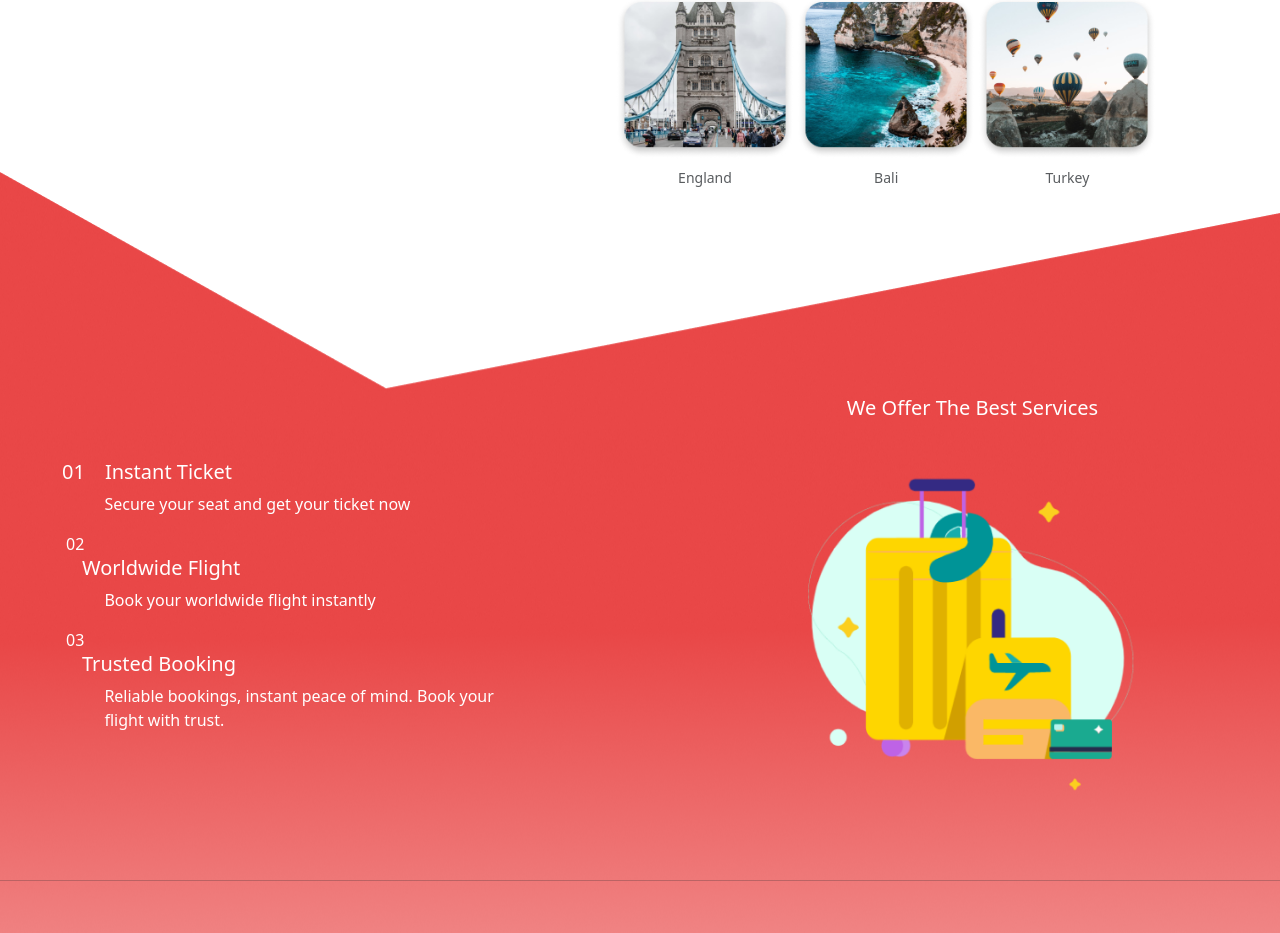
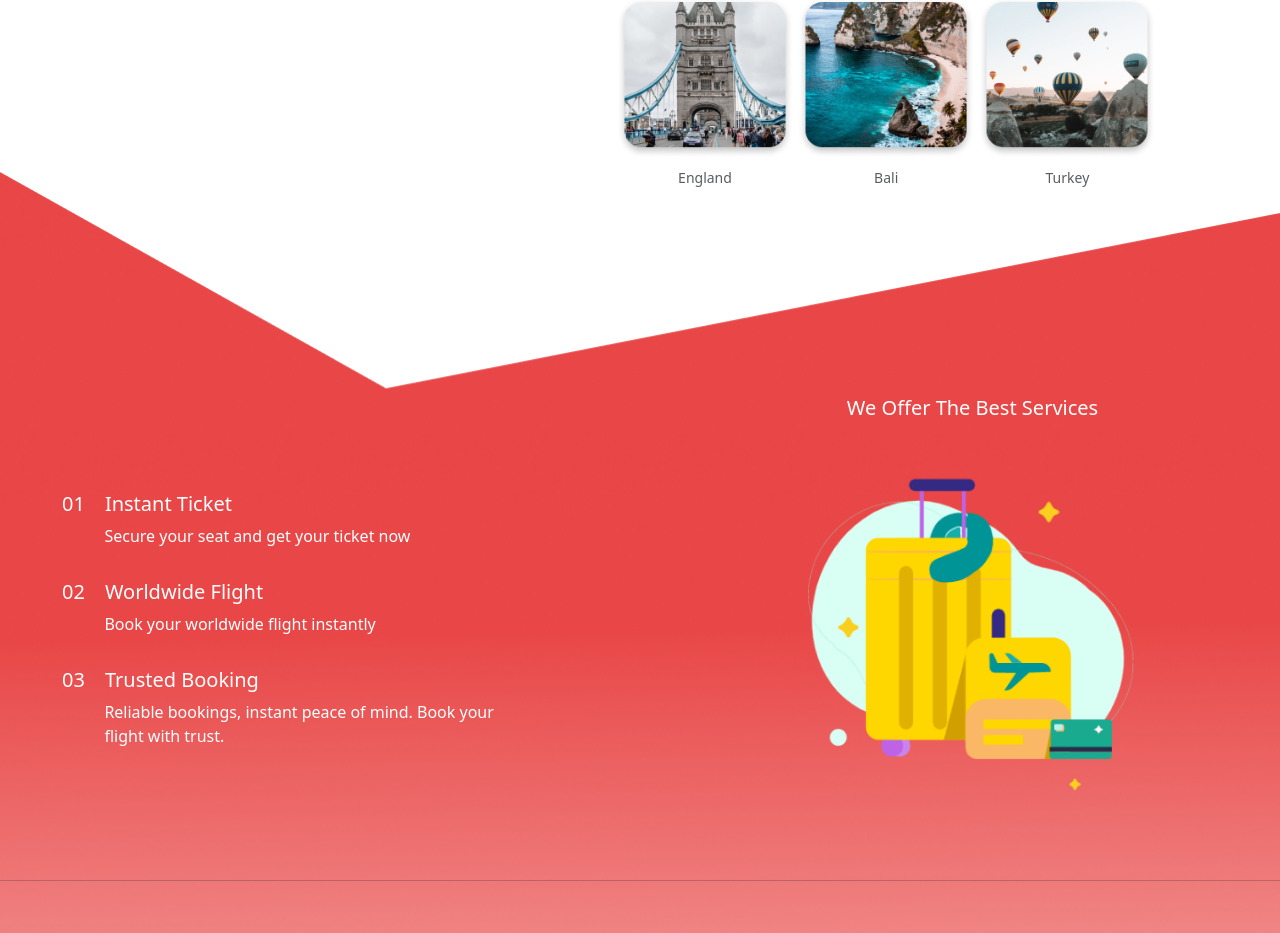
Before and after one commit to VictorMurithi/FlightFusion-booking-website, a React (Create React App) app in the folder frontend/: page / in a window 1280 px wide. Shown: the part 1233-2166 px from the top of the page. Built offline with nearby package versions, Linux system fonts and the light colour scheme.

Commit message:
Styling for list

```diff
--- a/frontend/src/Components/Services.js
+++ b/frontend/src/Components/Services.js
@@ -28,9 +28,9 @@ const Services = () => {
 
           <Col xs={12} md={8} className="mb-3">
             <div className="list-item">
-              <div className="list-item-number">02</div>
+              {/* <div className="list-item-number">02</div> */}
               <div className="list-item-content">
-                <h5>Worldwide Flight</h5>
+                <h5><span className='list-item-number' >02</span>Worldwide Flight</h5>
                 <p>Book your worldwide flight instantly</p>
               </div>
             </div>
@@ -38,9 +38,9 @@ const Services = () => {
 
           <Col xs={12} md={8} className="mb-3">
             <div className="list-item">
-              <div className="list-item-number">03</div>
+              {/* <div className="list-item-number">03</div> */}
               <div className="list-item-content">
-                <h5>Trusted Booking</h5>
+                <h5><span className='list-item-number' >03</span>Trusted Booking</h5>
                 <p>Reliable bookings, instant peace of mind. Book your flight with trust.</p>
               </div>
             </div>
--- a/frontend/src/Css/Home.css
+++ b/frontend/src/Css/Home.css
@@ -70,7 +70,11 @@ figure{
     align-items: center;
     /* margin-left: 3em;
     width: 3em; */
-    padding-top: 18em;
+    padding-top: 20em;
+}
+
+.list-item-content{
+    margin-bottom: 2em;
 }
 
 .list-container p{
```
